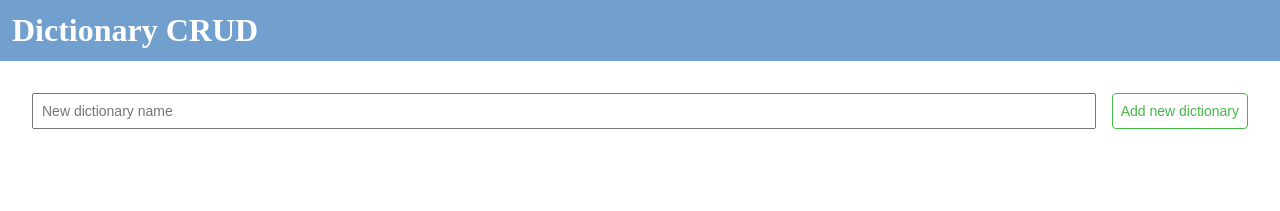
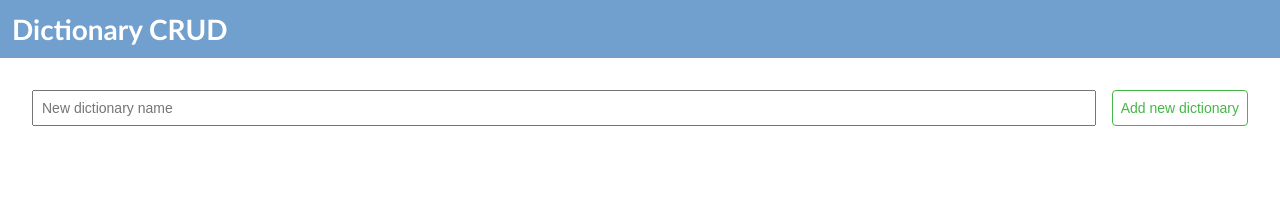
Before and after one commit to AquiGorka/dictionaries, a React (Create React App) app: page / in a window 1280 px wide. Shown: the top 211 px of the page. Built offline with nearby package versions, Linux system fonts and the light colour scheme.

Commit message:
Set global font size and font

```diff
--- a/src/index.css
+++ b/src/index.css
@@ -1,3 +1,5 @@
 body {
   margin: 0;
+  font-family: Optima;
+  font-size: 14px;
 }
```
